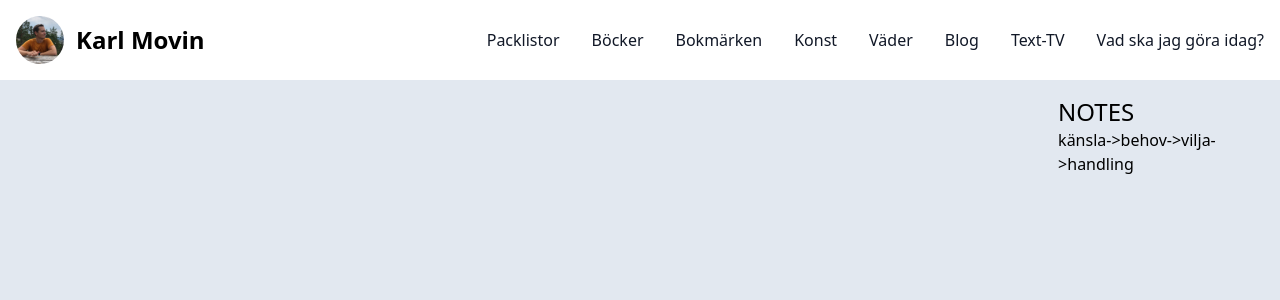
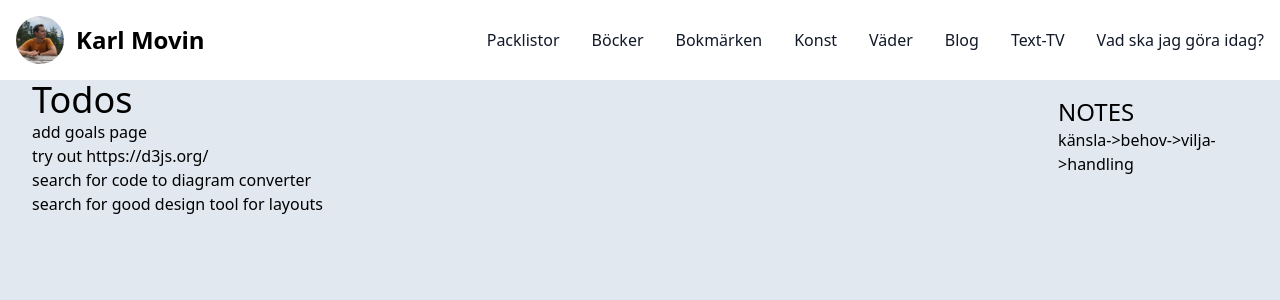
Before and after one commit to karlmovin/karlmovin.github.io, a React (Vite) app: page / in a window 1280 px wide. Shown: the top 300 px of the page. Built offline with nearby package versions, Linux system fonts and the light colour scheme.

Commit message:
add shit

```diff
--- a/src/data/todos.ts
+++ b/src/data/todos.ts
@@ -1 +1,6 @@
-export const todos = [];
+export const todos = [
+  "add goals page",
+  "try out https://d3js.org/",
+  "search for code to diagram converter",
+  "search for good design tool for layouts",
+];
--- a/src/main.tsx
+++ b/src/main.tsx
@@ -67,7 +67,9 @@ const router = createBrowserRouter([
   },
 ]);
 
-ReactDOM.createRoot(document.getElementById("root")!).render(
+const root = ReactDOM.createRoot(document.getElementById("root")!);
+
+root.render(
   <React.StrictMode>
     <RouterProvider router={router} />
   </React.StrictMode>
--- /dev/null
+++ b/src/routes/goals.tsx
@@ -0,0 +1,4 @@
+// TODO
+export default function Goals() {
+  return <div>Goals</div>;
+}
```
